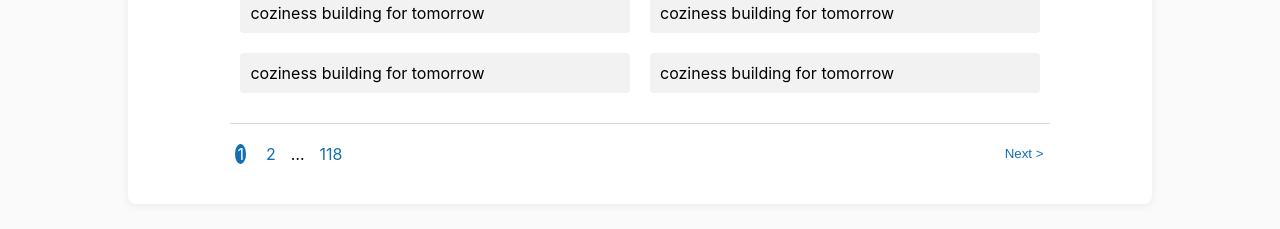
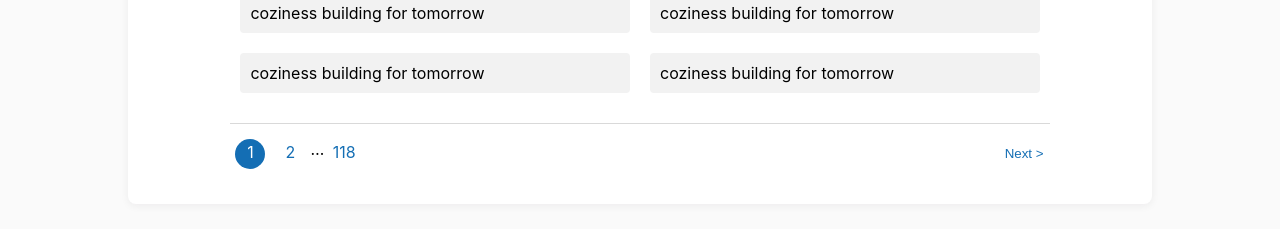
Before and after one commit to prabhashrai02/dukaan, a React (Create React App) app: page / in a window 1280 px wide. Shown: the part 780-1009 px from the top of the page. Built offline with nearby package versions, Linux system fonts and the light colour scheme.

Commit message:
pagination UI bug fixed

```diff
--- a/src/Component/pagination/pagination.css
+++ b/src/Component/pagination/pagination.css
@@ -7,18 +7,29 @@ ul {
 
 .pagination_selected {
     margin: 0 5px;
+    padding-top: 3px;
     cursor: pointer;
     background-color: #146EB4;
     color: white;
-    padding: 0 2px;
-    /* width: 140%; */
-    /* height: 140%; */
-    text-align: center;
+    display: flex;
+    justify-content: center;
+    align-content: center;
     border-radius: 50%;
+    width: 30px;
+    height: 27px;
+    /* text-align: center; */
+
 }
 
 .pagination_not_selected {
-    padding: 0 15px;
+    margin: 0 5px;
+    padding-top: 3px;
+    display: flex;
+    justify-content: center;
+    align-content: center;
+    border-radius: 50%;
+    width: 30px;
+    height: 27px;
     cursor: pointer;
     color: #146EB4;
 }
```
